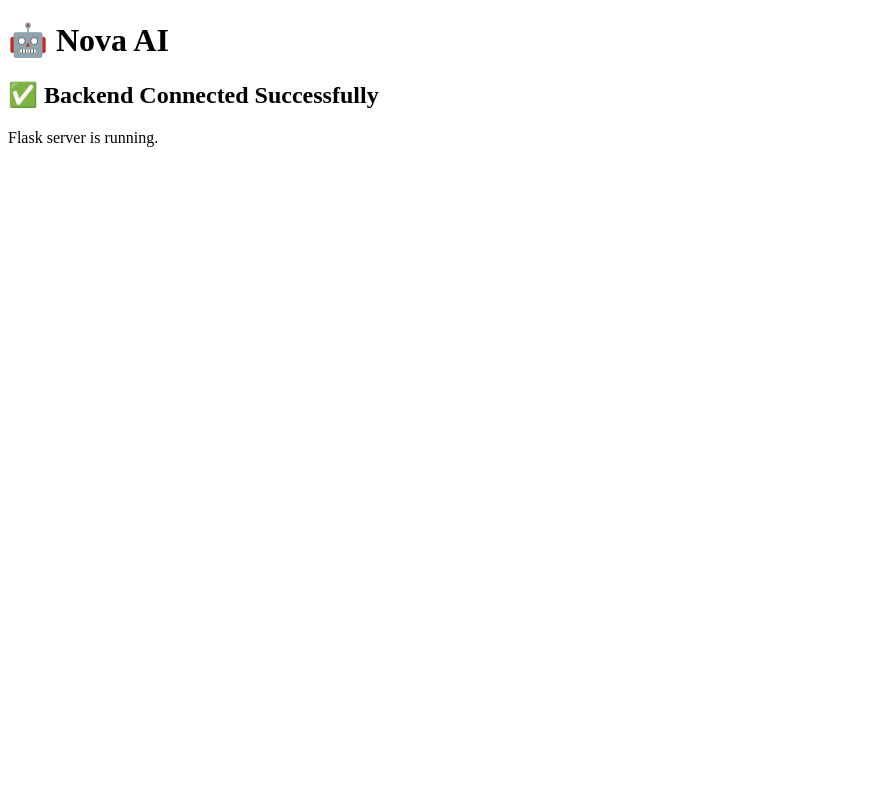
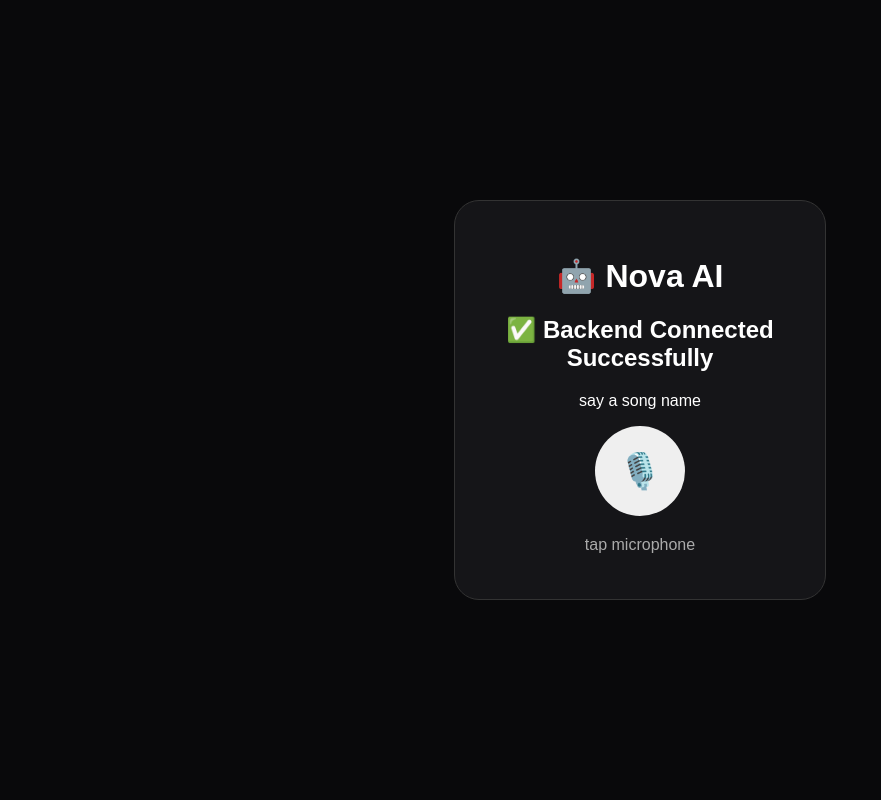
Before and after one commit to jesran/Agent, a Flask app: page / in a window 1280 px wide. Shown: the whole page, without its empty margins (0-881 px from the left). Run offline with Flask 3, Linux system fonts and the light colour scheme.

Commit message:
Update index.html

```diff
--- a/app/templates/index.html
+++ b/app/templates/index.html
@@ -3,15 +3,83 @@
 
 <head>
     <title>Nova AI</title>
+
+ <style>
+     body{
+         margin:0;
+         height:100vh;
+         display:grid;
+         place-items:center;
+         background:#09090b;
+         color:white;
+         font-family:Arial;
+     }
+     .card{
+         width:300px;
+         padding:35px;
+         text-align:center;
+         background:#151518;
+         border:1px solid #333;
+         border-radius:25px;
+     }
+     .mic{
+         width:90px;
+         height:90px;
+         border:0;
+         border-radius:50%;
+         font-size:35px;
+         cursor:pointer;
+     }
+     .status{
+         margin-top:20px;
+         color:#aaa;
+     }
+     .song{
+         margin-top:10px;
+         font-size:13px;
+     }
+     .listening{
+         transform:scale(1.1);
+         box-shadow:0 0 0 10px #ffffff18;
+     }
+
+
+  </style>
 </head>
 
 <body>
+     <div class="card">
 
-    <h1>🤖 Nova AI</h1>
+      <h1>🤖 Nova AI</h1>
 
-    <h2>✅ Backend Connected Successfully</h2>
+      <h2>✅ Backend Connected Successfully</h2>
 
-    <p>Flask server is running.</p>
+      <p>say a song name</p>
+
+      <button id="mic" class="mic">
+         🎙️
+      </button>
+
+         <div id="status" class="status">
+             tap microphone
+         </div>
+
+         <div id="song" class="song">
+         </div>
+     </div>
+         <script>
+             const mic = document.getElementById("mic");
+             const status = document.getElementById("status");
+             const song = document.getElementById("song");
+
+             const SpeechRecognition =
+                 window.SpeechRecognition ||
+                 window.webkitSpeechRecognition;
+
+             let youtubeTab = null;
+             let listening = false;
+
+         </script>
 
 </body>
 
```
